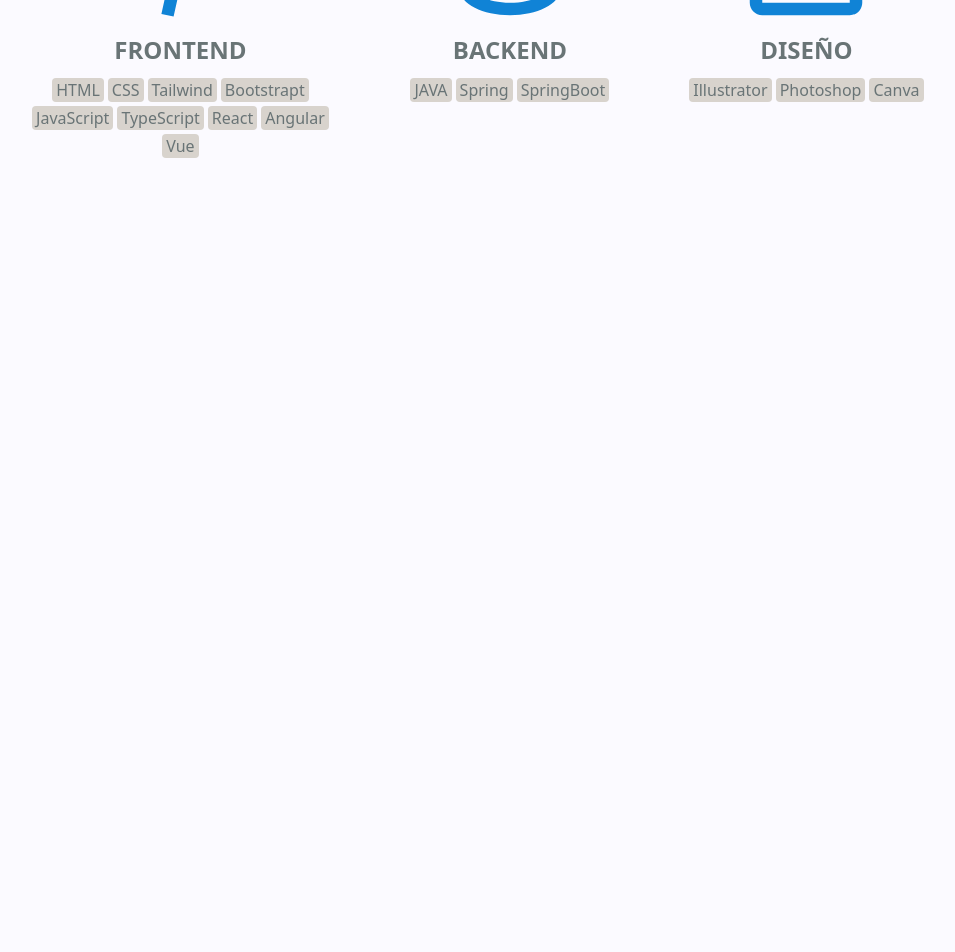
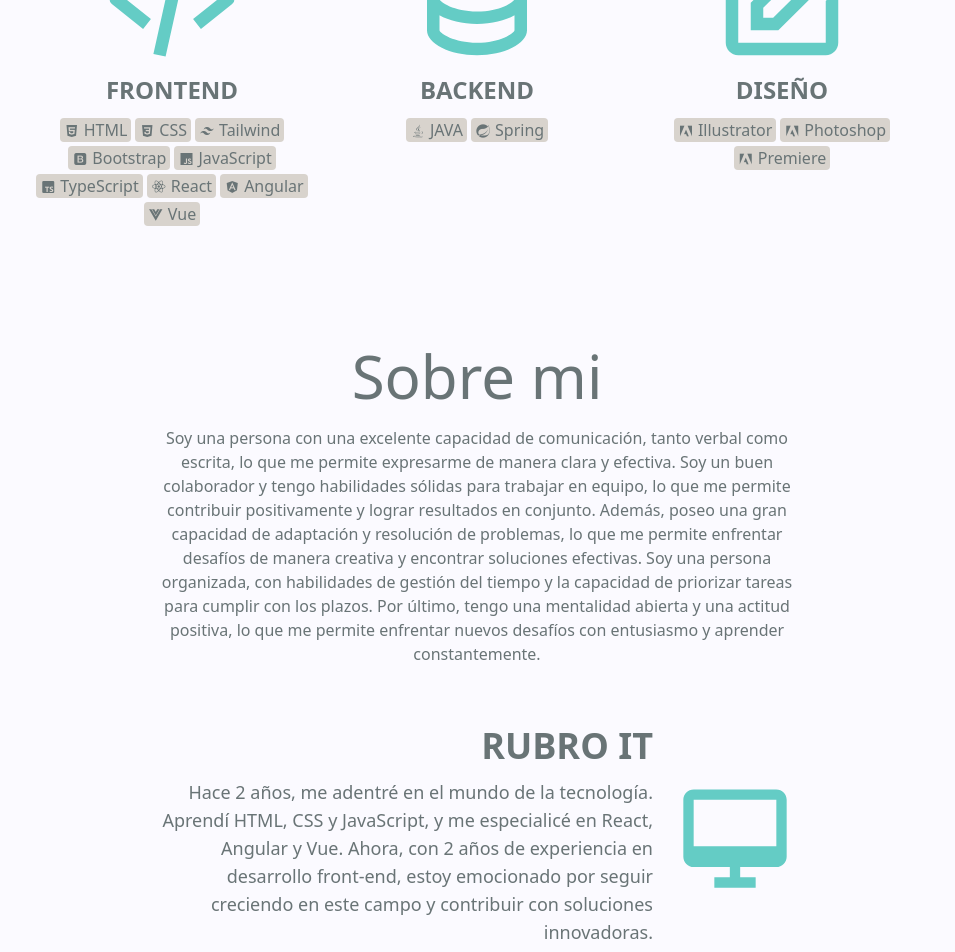
Before and after one commit to SantinoStimoli/my-portfolio, a React (Vite) app: page / in a window 1280 px wide. Shown: the part 1280-2232 px from the top of the page, without its empty margins (163-1118 px from the left). Before the commit the page ends 1518 px from the top, so only its background shows below. Built offline with nearby package versions, Linux system fonts and the light colour scheme.

Commit message:
technologies and about me

```diff
--- a/src/App.tsx
+++ b/src/App.tsx
@@ -3,6 +3,7 @@ import Summary from './pages/Summary'
 import NotFound from './pages/NotFound'
 import Header from './components/body/Header'
 import Technologies from './pages/Technologies'
+import AboutMe from './components/body/AboutMe'
 
 const App = () => {
 
@@ -14,6 +15,7 @@ const App = () => {
                     <main className=' flex flex-col gap-10'>
                         <Summary />
                         <Technologies />
+                        <AboutMe />
                     </main>
                 } />
                 <Route path='*' element={<NotFound />} />
--- /dev/null
+++ b/src/components/body/AboutMe.tsx
@@ -0,0 +1,16 @@
+import SectionAbout from "../pure/SectionAbout"
+
+const AboutMe = () => {
+    return (
+        <article className="px-[25%] mb-10 flex flex-col gap-10">
+            <section className="mb-5">
+                <h1 className="text-6xl mb-5 text-center">Sobre mi</h1>
+                <p className="text-center">Soy una persona con una excelente capacidad de comunicación, tanto verbal como escrita, lo que me permite expresarme de manera clara y efectiva. Soy un buen colaborador y tengo habilidades sólidas para trabajar en equipo, lo que me permite contribuir positivamente y lograr resultados en conjunto. Además, poseo una gran capacidad de adaptación y resolución de problemas, lo que me permite enfrentar desafíos de manera creativa y encontrar soluciones efectivas. Soy una persona organizada, con habilidades de gestión del tiempo y la capacidad de priorizar tareas para cumplir con los plazos. Por último, tengo una mentalidad abierta y una actitud positiva, lo que me permite enfrentar nuevos desafíos con entusiasmo y aprender constantemente.</p>
+            </section>
+            <SectionAbout right title="Rubro IT" content='Hace 2 años, me adentré en el mundo de la tecnología. Aprendí HTML, CSS y JavaScript, y me especialicé en React, Angular y Vue. Ahora, con 2 años de experiencia en desarrollo front-end, estoy emocionado por seguir creciendo en este campo y contribuir con soluciones innovadoras.' />
+            <SectionAbout title="Vida personal" content='Soy practicante de Taekwondo desde los 6 años, actualmente ostento el grado de 3er Dan. Durante estos años de dedicación y esfuerzo, he adquirido valiosos valores que han moldeado mi personalidad, tales como el respeto, la perseverancia y la cortesía. Mi objetivo a largo plazo es convertirme en instructor de Taekwondo y veo en la programación una excelente forma de combinar mis pasiones. Creo firmemente que la disciplina y la mentalidad enfocada que he desarrollado en el Taekwondo se pueden aplicar en el mundo de la programación, y me entusiasma la idea de transmitir mis conocimientos y valores a las generaciones futuras.' />
+        </article>
+    )
+}
+
+export default AboutMe
--- a/src/components/body/presentation/Image.tsx
+++ b/src/components/body/presentation/Image.tsx
@@ -2,8 +2,8 @@ import IMAGE from '../../../assets/Santino-Stimoli.jpg'
 
 const Image = () => {
     return (
-        <section className="flex items-center justify-center xl:w-1/2 xl:bg-secondary_bg relative xl:h-screen xl:rounded-br-[50%] xl:rounded-tr-[50%] max-xl:mt-28 mx-10">
-            <img className='my-image w-[450px] relative xl:ml-32 max-xl:mb-10 ' src={IMAGE} alt="" />
+        <section className="flex items-center justify-center xl:w-1/2 xl:bg-secondary_bg relative xl:h-screen xl:rounded-br-[50%] xl:rounded-tr-[50%] max-xl:mt-28 max-xl:mx-10">
+            <img className='my-image w-[450px] relative xl:ml-1/2 max-xl:mb-10 ' src={IMAGE} alt="" />
         </section>
     )
 }
--- a/src/components/body/presentation/Presentation.tsx
+++ b/src/components/body/presentation/Presentation.tsx
@@ -4,7 +4,7 @@ import Card from "../../pure/Card"
 
 const Presentation = () => {
   return (
-    <article className='flex flex-col items-center justify-center xl:w-1/2 text-center'>
+    <article className='flex flex-col items-center justify-center xl:w-1/2 max-xl:text-center'>
       <div className="mb-10">
         <h1 className='max-xl:text-5xl xl:text-6xl flex flex-col mb-5 gap-3'><span>¡Hola!</span> <span>Soy <span id="name" className="text-details" >Santino Stimoli</span></span></h1>
         <h2 id='typing' className='text-3xl mb-3 max-xl:mx-auto tracking-tighter' >Front End Developer</h2>
--- /dev/null
+++ b/src/components/pure/SectionAbout.tsx
@@ -0,0 +1,15 @@
+const SectionAbout = ({ title, content, right }: { title: string, content: string, right?: boolean }) => {
+    return (
+        <section className={"flex items-center gap-5  " + (right && ' flex-row-reverse')}>
+            <div className="w-40">
+                {right ? <svg xmlns="http://www.w3.org/2000/svg" width="full" height="full" viewBox="0 0 24 24" className="fill-details"><path d="M20 3H4c-1.103 0-2 .897-2 2v11c0 1.103.897 2 2 2h7v2H8v2h8v-2h-3v-2h7c1.103 0 2-.897 2-2V5c0-1.103-.897-2-2-2zM4 14V5h16l.002 9H4z"></path></svg> : <svg xmlns="http://www.w3.org/2000/svg" width="full" height="full" viewBox="0 0 24 24" className="fill-details"><path d="M12 2A10.13 10.13 0 0 0 2 12a10 10 0 0 0 4 7.92V20h.1a9.7 9.7 0 0 0 11.8 0h.1v-.08A10 10 0 0 0 22 12 10.13 10.13 0 0 0 12 2zM8.07 18.93A3 3 0 0 1 11 16.57h2a3 3 0 0 1 2.93 2.36 7.75 7.75 0 0 1-7.86 0zm9.54-1.29A5 5 0 0 0 13 14.57h-2a5 5 0 0 0-4.61 3.07A8 8 0 0 1 4 12a8.1 8.1 0 0 1 8-8 8.1 8.1 0 0 1 8 8 8 8 0 0 1-2.39 5.64z"></path><path d="M12 6a3.91 3.91 0 0 0-4 4 3.91 3.91 0 0 0 4 4 3.91 3.91 0 0 0 4-4 3.91 3.91 0 0 0-4-4zm0 6a1.91 1.91 0 0 1-2-2 1.91 1.91 0 0 1 2-2 1.91 1.91 0 0 1 2 2 1.91 1.91 0 0 1-2 2z"></path></svg>}
+            </div>
+            <div className="w-full">
+                <h2 className={"text-4xl font-bold uppercase mb-3 " + (right ? 'text-right' : 'text-left')}>{title}</h2>
+                <p className={'text-lg ' + (right ? 'text-right' : 'text-left')}>{content}</p>
+            </div>
+        </section>
+    )
+}
+
+export default SectionAbout
--- a/src/components/body/Stack.tsx
+++ b/src/components/pure/Stack.tsx
@@ -13,7 +13,7 @@ const Stack = ({ title, technologies }: IStack) => {
             <h1 className='uppercase text-2xl font-bold mb-3'>{title}</h1>
             <div className='flex flex-wrap items-center justify-center gap-1'>
                 {technologies.map((e, i) => {
-                    return (<span className='px-1 bg-secondary_bg rounded' key={i}>{e}</span>)
+                    return (<span className='px-1 bg-secondary_bg rounded flex items-center gap-1' key={i}> <i className={e.code + ' pt-0.5'} /> {e.name}</span>)
                 })}
             </div>
         </section>
--- a/src/data/data.ts
+++ b/src/data/data.ts
@@ -10,7 +10,7 @@ export const Projects: Project[] = [
 ]
 
 export const DTechnologies: IStack[] = [
-    { title: 'FrontEnd', technologies: ['HTML', 'CSS', 'Tailwind', 'Bootstrapt', 'JavaScript', 'TypeScript', 'React', 'Angular', 'Vue'] },
-    { title: 'BackEnd', technologies: ['JAVA', 'Spring', 'SpringBoot'] },
-    { title: 'Diseño', technologies: ['Illustrator', 'Photoshop', 'Canva'] }
+    { title: 'FrontEnd', technologies: [{ name: 'HTML', code: 'bx bxl-html5' }, { name: 'CSS', code: 'bx bxl-css3' }, { name: 'Tailwind', code: 'bx bxl-tailwind-css' }, { name: 'Bootstrap', code: 'bx bxl-bootstrap' }, { name: 'JavaScript', code: 'bx bxl-javascript' }, { name: 'TypeScript', code: 'bx bxl-typescript' }, { name: 'React', code: 'bx bxl-react' }, { name: 'Angular', code: 'bx bxl-angular' }, { name: 'Vue', code: 'bx bxl-vuejs' }] },
+    { title: 'BackEnd', technologies: [{ name: 'JAVA', code: 'bx bxl-java' }, { name: 'Spring', code: 'bx bxl-spring-boot' }] },
+    { title: 'Diseño', technologies: [{ name: 'Illustrator', code: 'bx bxl-adobe' }, { name: 'Photoshop', code: 'bx bxl-adobe' }, { name: 'Premiere', code: 'bx bxl-adobe' }] }
 ]
--- a/src/pages/Summary.tsx
+++ b/src/pages/Summary.tsx
@@ -3,7 +3,7 @@ import Presentation from "../components/body/presentation/Presentation"
 
 const Summary = () => {
     return (
-        <section className="flex max-xl:flex-col">
+        <section className="flex max-xl:flex-col mb-10">
             <Image />
             <Presentation />
         </section>
--- a/src/pages/Technologies.tsx
+++ b/src/pages/Technologies.tsx
@@ -1,4 +1,4 @@
-import Stack from "../components/body/Stack"
+import Stack from "../components/pure/Stack"
 import { DTechnologies } from "../data/data"
 
 const Technologies = () => {
--- a/src/styles/general.css
+++ b/src/styles/general.css
@@ -8,7 +8,7 @@
         --bg-secondary: 216 211 205;
         --text: 105 116 118;
         --title: 105 116 118;
-        --text-details: 16 131 214;
+        --text-details: 100 204 197;
         --header-bg: 160 167 173;
     }
 
@@ -17,7 +17,6 @@
         --bg-secondary: 39 55 77;
         --text: 255 255 255;
         --title: 218 255 251;
-        --text-details: 100 204 197;
         --header-bg: 44 62 80;
     }
 }
```
Also changed, not shown: src/interfaces/data.d.ts (+6 -1 lines).
